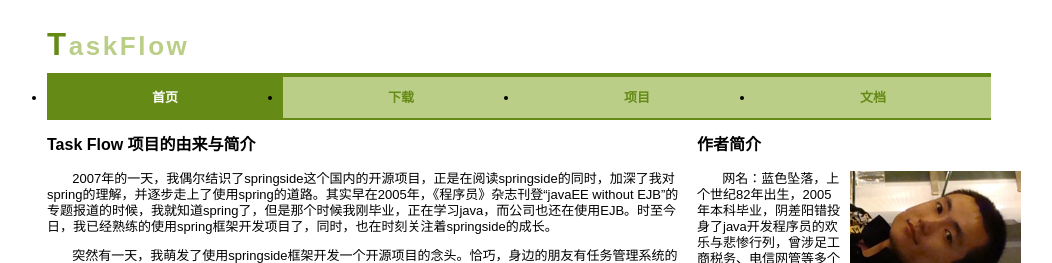
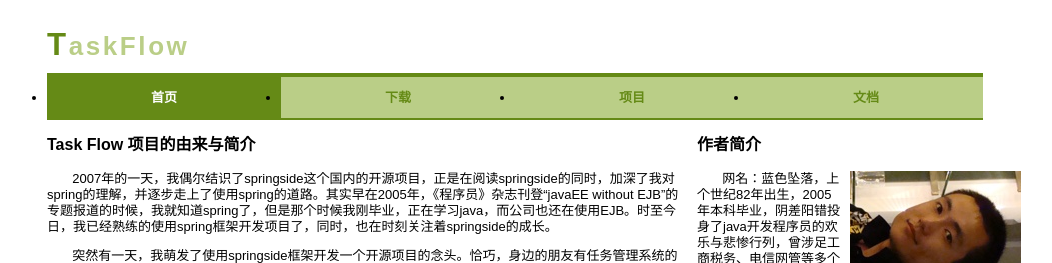
Before and after one commit to wangpuv/wangpuv.github.io, a Jekyll site: the page taskflow/index.html, which Jekyll copies as it is, in a window 1280 px wide. Shown: the top 263 px of the page, without its empty margins (118-1170 px from the left). Built offline with Jekyll 4.4.1, drawn with Linux system fonts in a browser that asks for light colours; Markdown is read by kramdown in place of the engine named in the settings.

Commit message:
fix menu list for windows

```diff
--- a/taskflow/stylesheets/style.css
+++ b/taskflow/stylesheets/style.css
@@ -52,7 +52,7 @@ div .clear {
 #menu a:link, a:visited {
     border-top: 4px solid #658A16;
     border-bottom: 2px solid #658A16;
-    padding: 1em 105px 1em 105px;
+    padding: 1em 104px 1em 104px;
     text-decoration: none;
     color: #658A16;
     background: #BACE87;
```
